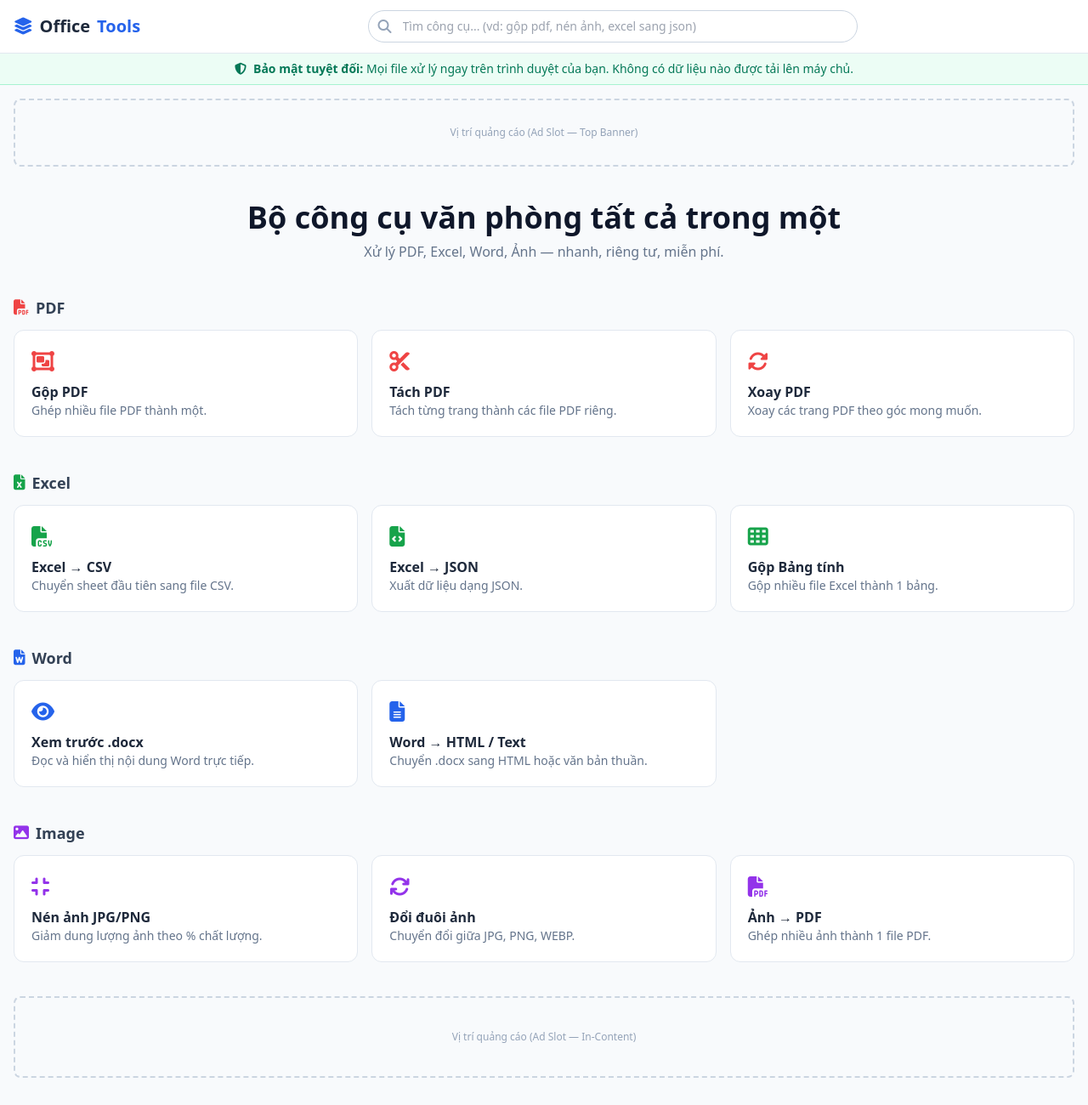
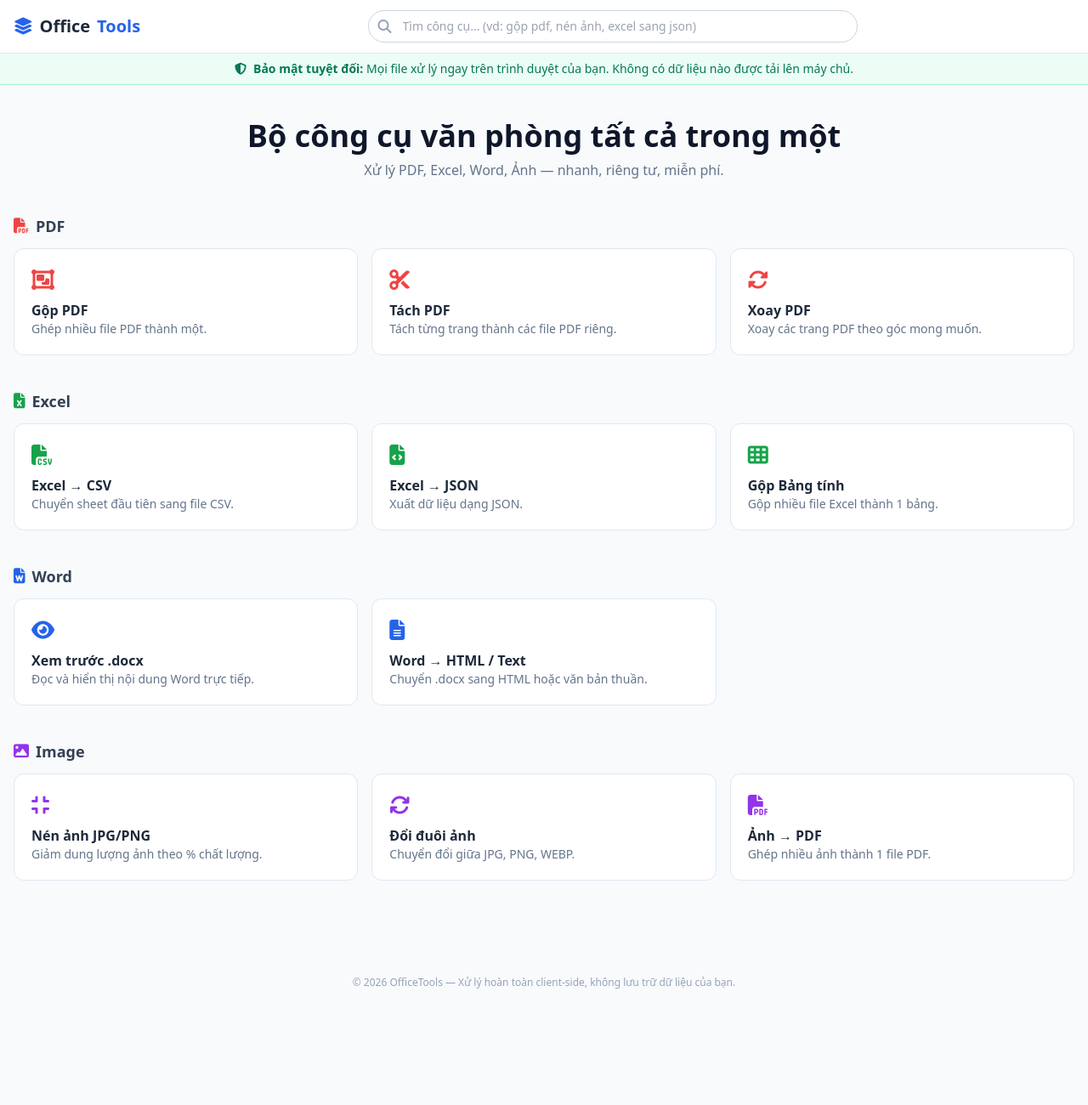
Before and after one commit to DuongNguyen0905/chuyendoifile, a plain HTML site: page index.html in a window 1280 px wide. Shown: the top 1300 px of the page at 85% size. After the commit the page ends 1196 px from the top, so only its background shows below. Drawn offline with nearby package versions, Linux system fonts and the light colour scheme.

Commit message:
Remove visible ad placeholder boxes, keep hidden markers for later

```diff
--- a/index.html
+++ b/index.html
@@ -64,13 +64,7 @@
   </div>
 </div>
 
-<!-- ============ AD SLOT: TOP BANNER ============ -->
-<!-- Sau khi được duyệt AdSense, thay khối này bằng <ins class="adsbygoogle" ...></ins> thật của bạn -->
-<div class="max-w-7xl mx-auto px-4 pt-4">
-  <div class="border-2 border-dashed border-slate-300 rounded-lg h-20 flex items-center justify-center text-slate-400 text-xs">
-    Vị trí quảng cáo (Ad Slot — Top Banner)
-  </div>
-</div>
+<!-- AD SLOT: TOP BANNER — sau khi được duyệt AdSense, chèn <ins class="adsbygoogle" ...></ins> thật vào ngay đây -->
 
 <!-- ============ HERO / DASHBOARD ============ -->
 <main class="max-w-7xl mx-auto px-4 py-10">
@@ -188,10 +182,7 @@
     </div>
   </div>
 
-  <!-- ============ AD SLOT: IN-CONTENT ============ -->
-  <div class="border-2 border-dashed border-slate-300 rounded-lg h-24 flex items-center justify-center text-slate-400 text-xs my-6">
-    Vị trí quảng cáo (Ad Slot — In-Content)
-  </div>
+  <!-- AD SLOT: IN-CONTENT — sau khi được duyệt AdSense, chèn <ins class="adsbygoogle" ...></ins> thật vào ngay đây -->
 </main>
 
 <footer class="text-center text-slate-400 text-xs py-8">
```
